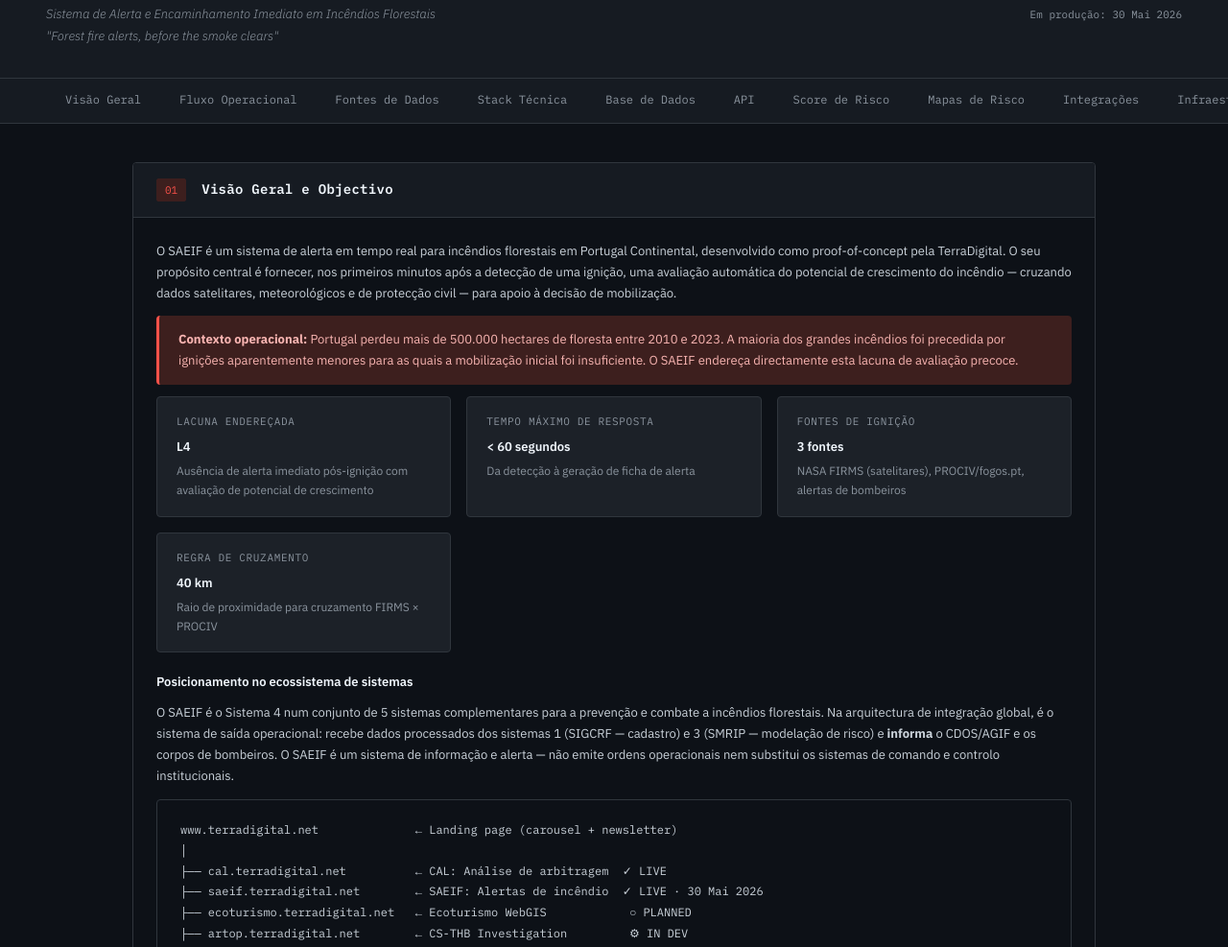
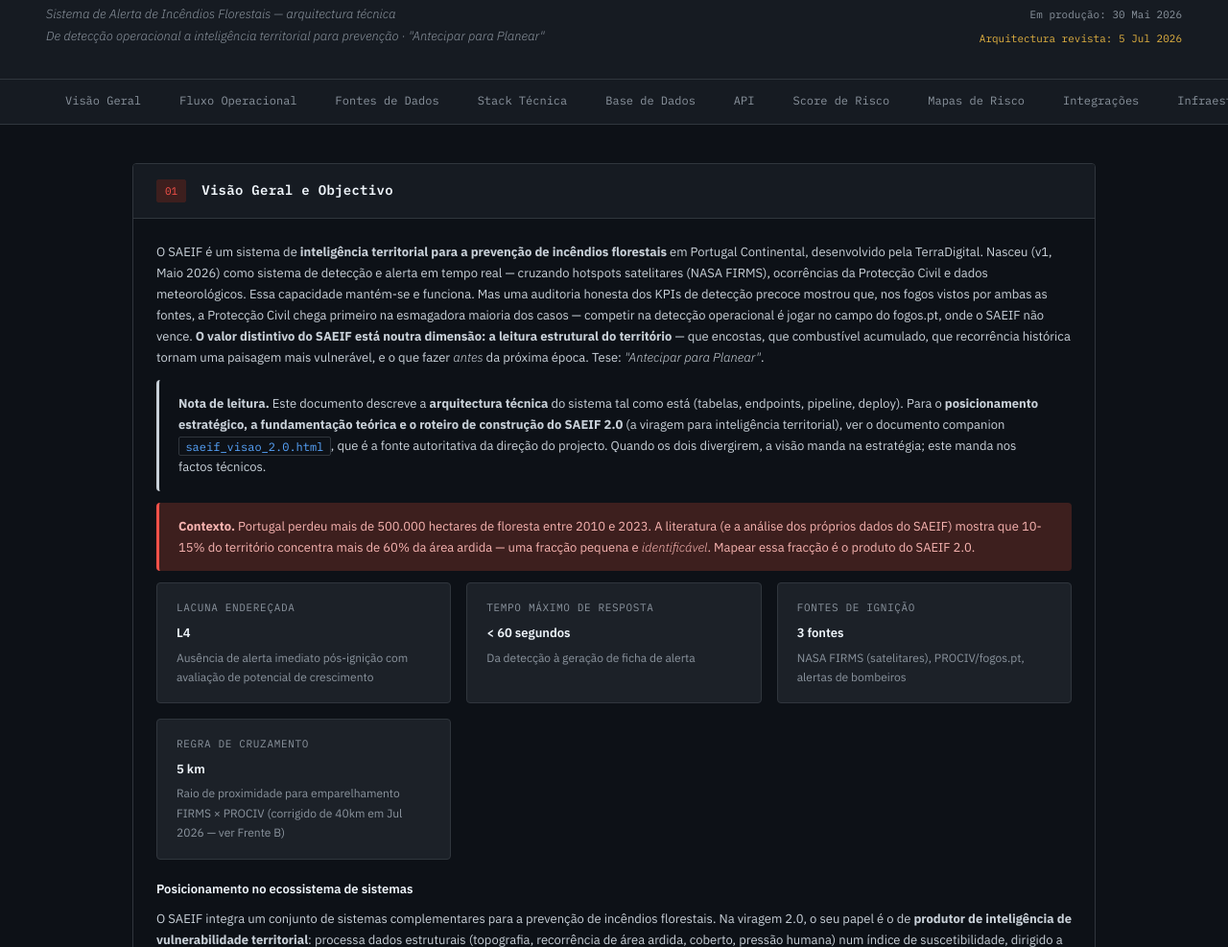
Before and after one commit to ppestana/saeif, a plain HTML site: page saeif_architecture.html in a window 1280 px wide. Shown: the part 113-1100 px from the top of the page at 96% size. Drawn offline with Linux system fonts and the light colour scheme.

Commit message:
docs(arq): alinhar arquitetura com realidade - posicionamento 2.0, raio 5km, janela 72h, declive piloto; marcar pontos a auditar

```diff
--- a/saeif_architecture.html
+++ b/saeif_architecture.html
@@ -465,8 +465,8 @@
   <div class="header-left">
     <div class="project-badge">TerraDigital · Projecto 02</div>
     <h1><span>SAEIF</span> — Arquitectura do Sistema</h1>
-    <div class="header-sub">Sistema de Alerta e Encaminhamento Imediato em Incêndios Florestais<br>
-      <em>"Forest fire alerts, before the smoke clears"</em>
+    <div class="header-sub">Sistema de Alerta de Incêndios Florestais — arquitectura técnica<br>
+      <em>De detecção operacional a inteligência territorial para prevenção · "Antecipar para Planear"</em>
     </div>
   </div>
   <div class="header-meta">
@@ -474,6 +474,7 @@
     <span><a href="https://saeif.terradigital.net" style="color:var(--fire);text-decoration:none;font-family:'IBM Plex Mono',monospace;font-size:11px;">saeif.terradigital.net</a></span>
     <span>Hetzner VPS · 88.198.95.103</span>
     <span>Em produção: 30 Mai 2026</span>
+    <span style="color:var(--amber)">Arquitectura revista: 5 Jul 2026</span>
   </div>
 </div>
 
@@ -505,10 +506,14 @@
       <span class="section-title">Visão Geral e Objectivo</span>
     </div>
     <div class="section-body">
-      <p>O SAEIF é um sistema de alerta em tempo real para incêndios florestais em Portugal Continental, desenvolvido como proof-of-concept pela TerraDigital. O seu propósito central é fornecer, nos primeiros minutos após a detecção de uma ignição, uma avaliação automática do potencial de crescimento do incêndio — cruzando dados satelitares, meteorológicos e de protecção civil — para apoio à decisão de mobilização.</p>
+      <p>O SAEIF é um sistema de <strong>inteligência territorial para a prevenção de incêndios florestais</strong> em Portugal Continental, desenvolvido pela TerraDigital. Nasceu (v1, Maio 2026) como sistema de detecção e alerta em tempo real — cruzando hotspots satelitares (NASA FIRMS), ocorrências da Protecção Civil e dados meteorológicos. Essa capacidade mantém-se e funciona. Mas uma auditoria honesta dos KPIs de detecção precoce mostrou que, nos fogos vistos por ambas as fontes, a Protecção Civil chega primeiro na esmagadora maioria dos casos — competir na detecção operacional é jogar no campo do fogos.pt, onde o SAEIF não vence. <strong>O valor distintivo do SAEIF está noutra dimensão: a leitura estrutural do território</strong> — que encostas, que combustível acumulado, que recorrência histórica tornam uma paisagem mais vulnerável, e o que fazer <em>antes</em> da próxima época. Tese: <em>"Antecipar para Planear"</em>.</p>
+
+      <div class="alert alert-purple">
+        <strong>Nota de leitura.</strong> Este documento descreve a <strong>arquitectura técnica</strong> do sistema tal como está (tabelas, endpoints, pipeline, deploy). Para o <strong>posicionamento estratégico, a fundamentação teórica e o roteiro de construção do SAEIF 2.0</strong> (a viragem para inteligência territorial), ver o documento companion <code>saeif_visao_2.0.html</code>, que é a fonte autoritativa da direção do projecto. Quando os dois divergirem, a visão manda na estratégia; este manda nos factos técnicos.
+      </div>
 
       <div class="alert alert-fire">
-        <strong>Contexto operacional:</strong> Portugal perdeu mais de 500.000 hectares de floresta entre 2010 e 2023. A maioria dos grandes incêndios foi precedida por ignições aparentemente menores para as quais a mobilização inicial foi insuficiente. O SAEIF endereça directamente esta lacuna de avaliação precoce.
+        <strong>Contexto.</strong> Portugal perdeu mais de 500.000 hectares de floresta entre 2010 e 2023. A literatura (e a análise dos próprios dados do SAEIF) mostra que 10-15% do território concentra mais de 60% da área ardida — uma fracção pequena e <em>identificável</em>. Mapear essa fracção é o produto do SAEIF 2.0.
       </div>
 
       <div class="cards">
@@ -529,13 +534,13 @@
         </div>
         <div class="card">
           <div class="card-label">Regra de cruzamento</div>
-          <div class="card-value">40 km</div>
-          <div class="card-sub">Raio de proximidade para cruzamento FIRMS × PROCIV</div>
+          <div class="card-value">5 km</div>
+          <div class="card-sub">Raio de proximidade para emparelhamento FIRMS × PROCIV (corrigido de 40km em Jul 2026 — ver Frente B)</div>
         </div>
       </div>
 
       <h3>Posicionamento no ecossistema de sistemas</h3>
-      <p>O SAEIF é o Sistema 4 num conjunto de 5 sistemas complementares para a prevenção e combate a incêndios florestais. Na arquitectura de integração global, é o sistema de saída operacional: recebe dados processados dos sistemas 1 (SIGCRF — cadastro) e 3 (SMRIP — modelação de risco) e <strong>informa</strong> o CDOS/AGIF e os corpos de bombeiros. O SAEIF é um sistema de informação e alerta — não emite ordens operacionais nem substitui os sistemas de comando e controlo institucionais.</p>
+      <p>O SAEIF integra um conjunto de sistemas complementares para a prevenção de incêndios florestais. Na viragem 2.0, o seu papel é o de <strong>produtor de inteligência de vulnerabilidade territorial</strong>: processa dados estruturais (topografia, recorrência de área ardida, coberto, pressão humana) num índice de suscetibilidade, dirigido a quem decide <em>prevenção</em> — municípios, ICNF, baldios, associações florestais, seguradoras. A vista operacional em tempo real (v1) mantém-se como camada subordinada e mecanismo de validação (cada fogo real que cai numa zona marcada como suscetível valida o modelo previsional). O SAEIF é um sistema de informação — não emite ordens operacionais nem substitui os sistemas de comando e controlo institucionais. Uma API poderá, no futuro, servir a inteligência de vulnerabilidade a outros sistemas (ex. EconoStats, para valorização económica do impacto na fileira florestal).</p>
 
       <div class="arch-box">www.terradigital.net              ← Landing page (carousel + newsletter)
 │
@@ -569,7 +574,7 @@
           <div class="flow-step-num">02</div>
           <div class="flow-step-content">
             <h4>Deduplicação e geocodificação</h4>
-            <p>Cruzamento FIRMS × PROCIV por proximidade geográfica de <strong>40 km</strong>. Hotspots FIRMS já geocodificados por coordenada. Ocorrências PROCIV geocodificadas por nome de localidade (OSM Nominatim + fallback manual). Deduplicação por janela temporal de 30 minutos + raio de 2 km.</p>
+            <p>Emparelhamento FIRMS × PROCIV por proximidade geográfica de <strong>5 km</strong> (corrigido de 40km em Jul 2026 — a Frente B) e janela temporal de <strong>72h sobre <code>data_hora</code></strong> (a hora do evento, não a de ingestão). Hotspots FIRMS já geocodificados por coordenada. Ocorrências PROCIV geocodificadas por nome de localidade (OSM Nominatim + fallback manual). Deduplicação inter-satélite por janela de 2h + raio de 2 km. <em>Ver secção "Frente B" nas melhorias para o diagnóstico completo e a fundamentação empírica destes limiares.</em></p>
           </div>
         </div>
         <div class="flow-step">
@@ -583,7 +588,7 @@
           <div class="flow-step-num">04</div>
           <div class="flow-step-content">
             <h4>Cálculo do score de risco e geração de ficha</h4>
-            <p>Score composto (0–100) calculado a partir de: risco estrutural da paisagem, condições meteorológicas actuais (FWI, vento), tipo de combustível, declive, e índice de conectividade da paisagem. A ficha de alerta inclui mapa de propagação estimada a 6h/12h/24h, recomendação de mobilização, e identificação de infraestruturas em risco.</p>
+            <p>Score composto (0–100) calculado a partir de: risco estrutural da paisagem (coberto WorldCover), condições meteorológicas actuais (FWI, vento), tipo de combustível, e área ardida histórica (ICNF). A ficha de alerta inclui mapa de propagação estimada, e dados meteorológicos e EFFIS. <strong>Nota (Jul 2026) — a esclarecer:</strong> o componente <code>risco_estrutural</code> do score inclui, segundo o pipeline documentado (Secção 12), um factor de declive via <code>fire_risk.tif</code> (EU-DEM). Em paralelo, foi construída em Jul 2026 uma <em>camada</em> de declive independente e mais recente (Copernicus DEM GLO-30, piloto Viseu, servida por <code>/api/layers</code> — ver Roadmap) como visualização, ainda <strong>não</strong> ligada ao score. <em>Fica por auditar contra o código se o declive do <code>fire_risk.tif</code> está de facto activo no cálculo, e como reconciliar as duas fontes de declive.</em></p>
           </div>
         </div>
         <div class="flow-step">
@@ -762,7 +767,7 @@
 │   │   ├── fogos.py              ← fogos.pt scraping
 │   │   └── ipma.py               ← IPMA meteorologia
 │   ├── analysis/
-│   │   ├── dedup.py              ← Deduplicação hotspots (raio 40 km)
+│   │   ├── dedup.py              ← Emparelhamento hotspots↔PROCIV (raio 5 km, janela 72h data_hora)
 │   │   ├── score.py              ← Cálculo score de risco
 │   │   └── alerts.py             ← Geração de alertas SYS
 │   ├── static/
@@ -941,7 +946,7 @@ CREATE INDEX ON alertas (criado_em, categoria);
     <span class="s">"hotspot_source"</span>: <span class="s">"NOAA20"</span>,
     <span class="s">"prociv_confirmado"</span>: <span class="k">true</span>,
     <span class="s">"prociv_localidade"</span>: <span class="s">"Lisboa, Sintra, Terrugem"</span>,
-    <span class="s">"criado_em"</span>: <span class="s">"2026-07-15T14:32:00Z"</span>,
+    <span class="s">"criado_em"</span>: <span class="s">"2026-07-02T06:54:00Z"</span>,
     <span class="s">"meteo"</span>: {
       <span class="s">"temp"</span>: 38.2, <span class="s">"humidade"</span>: 18, <span class="s">"vento_vel"</span>: 45.0, <span class="s">"vento_dir"</span>: 220, <span class="s">"fwi"</span>: 68.4
     },
@@ -1185,7 +1190,7 @@ score = (
           <div class="phase-content">
             <div class="phase-title">Fase 1 — Core pipeline funcional</div>
             <div class="phase-desc">
-              Schema PostgreSQL + PostGIS · Ingest FIRMS (GeoJSON) · Ingest fogos.pt (scraping) · Ingest IPMA (temperatura, vento, FWI) · Deduplicação por proximidade 40 km · <strong>Pipeline raster de risco</strong> (CORINE + EU-DEM + NDVI → <code>fire_risk.tif</code>) · Lookup geoespacial por ponto de ignição · Cálculo de score · Tabela de alertas · Log de ingest · WebSocket server (<code>/ws</code>)
+              Schema PostgreSQL + PostGIS · Ingest FIRMS (GeoJSON) · Ingest fogos.pt (scraping) · Ingest IPMA (temperatura, vento, FWI) · Emparelhamento hotspot↔PROCIV por proximidade 5 km + janela 72h · <strong>Pipeline raster de risco</strong> (WorldCover + NDVI → <code>fire_risk</code>) · Camada de declive (Copernicus DEM GLO-30 → GDAL → PNG, piloto Viseu, servida por <code>/api/layers</code>) · Lookup geoespacial por ponto de ignição · Cálculo de score · Tabela de alertas · Log de ingest · WebSocket server (<code>/ws</code>)
             </div>
           </div>
           <div class="phase-badge badge-done">✓ Concluída</div>
@@ -1215,7 +1220,7 @@ score = (
           <div class="phase-content">
             <div class="phase-title">Fase 4 — Enriquecimento geoespacial <span style="color:var(--green);font-size:11px">(parcialmente concluída)</span></div>
             <div class="phase-desc">
-              Risco estrutural WorldCover + NDVI Sentinel-2 + declive EU-DEM (✓ concluído Jun 2026) · Áreas ardidas ICNF 2020–2025 integradas no score (✓ concluído Jun 2026) · Propagação estimada via elipse de vento (✓ concluído) · Refinamento dos pesos com calibração contra histórico ICNF — previsto 2027, dependente de acumulação de dados operacionais · Integração SMRIP — dependente de acordo institucional AGIF
+              Risco estrutural WorldCover + NDVI Sentinel-2 (✓ concluído Jun 2026) · Áreas ardidas ICNF 2020–2025 integradas no score (✓ concluído Jun 2026) · Propagação estimada via elipse de vento (✓ concluído) · <strong>Declive: camada de suscetibilidade construída como piloto (Viseu, Copernicus DEM GLO-30, ✓ Jul 2026) — camada visual, por ligar ao score e por escalar a Portugal inteiro; a reconciliar com o factor de declive do fire_risk.tif (EU-DEM), a auditar</strong> · Frente B (emparelhamento alerta↔PROCIV) corrigida e re-emparelhamento retroativo aplicado (✓ Jul 2026) · Refinamento dos pesos com calibração contra histórico ICNF — previsto 2027 · Integração SMRIP — dependente de acordo institucional AGIF
             </div>
           </div>
           <div class="phase-badge badge-pending">⏳ Pendente</div>
```
